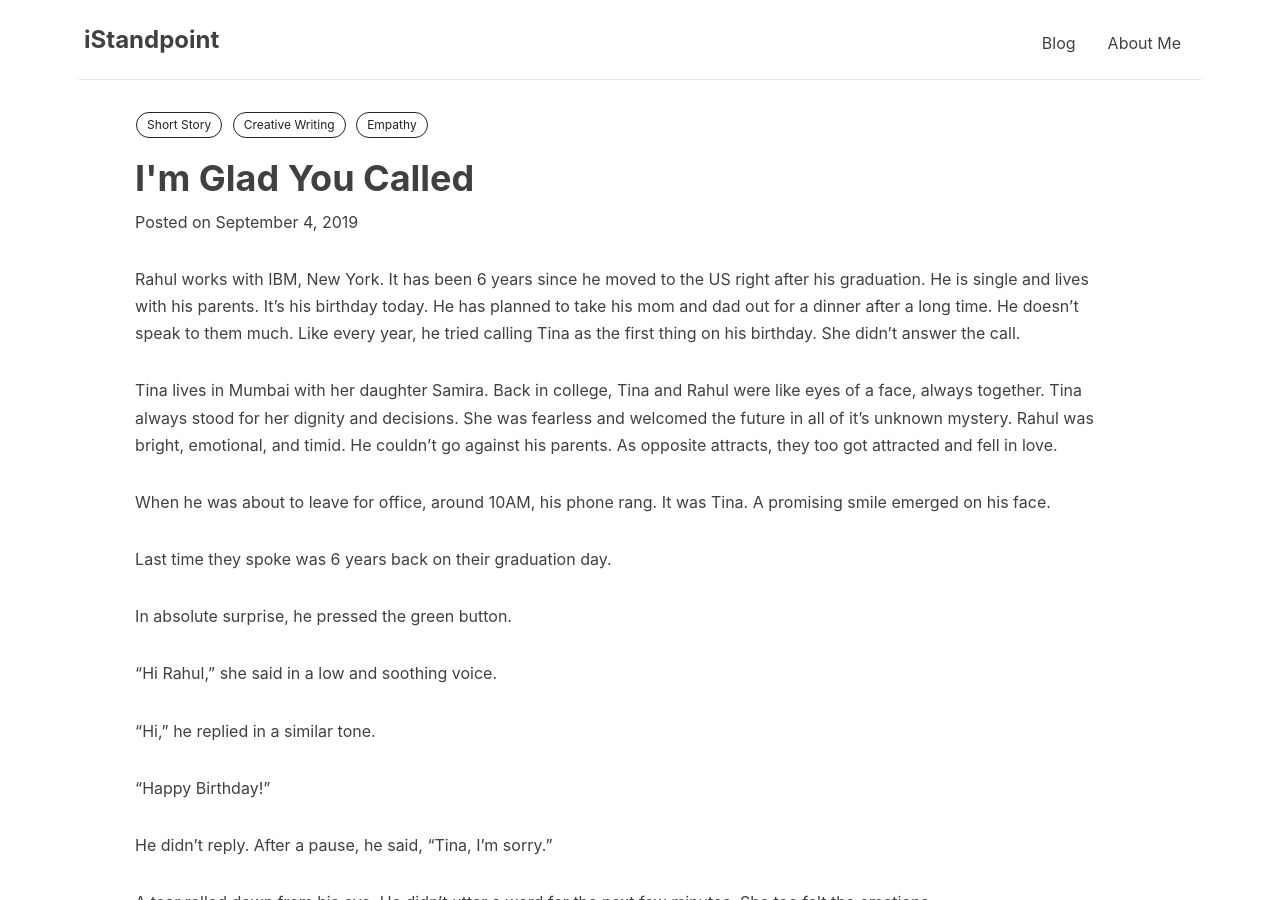
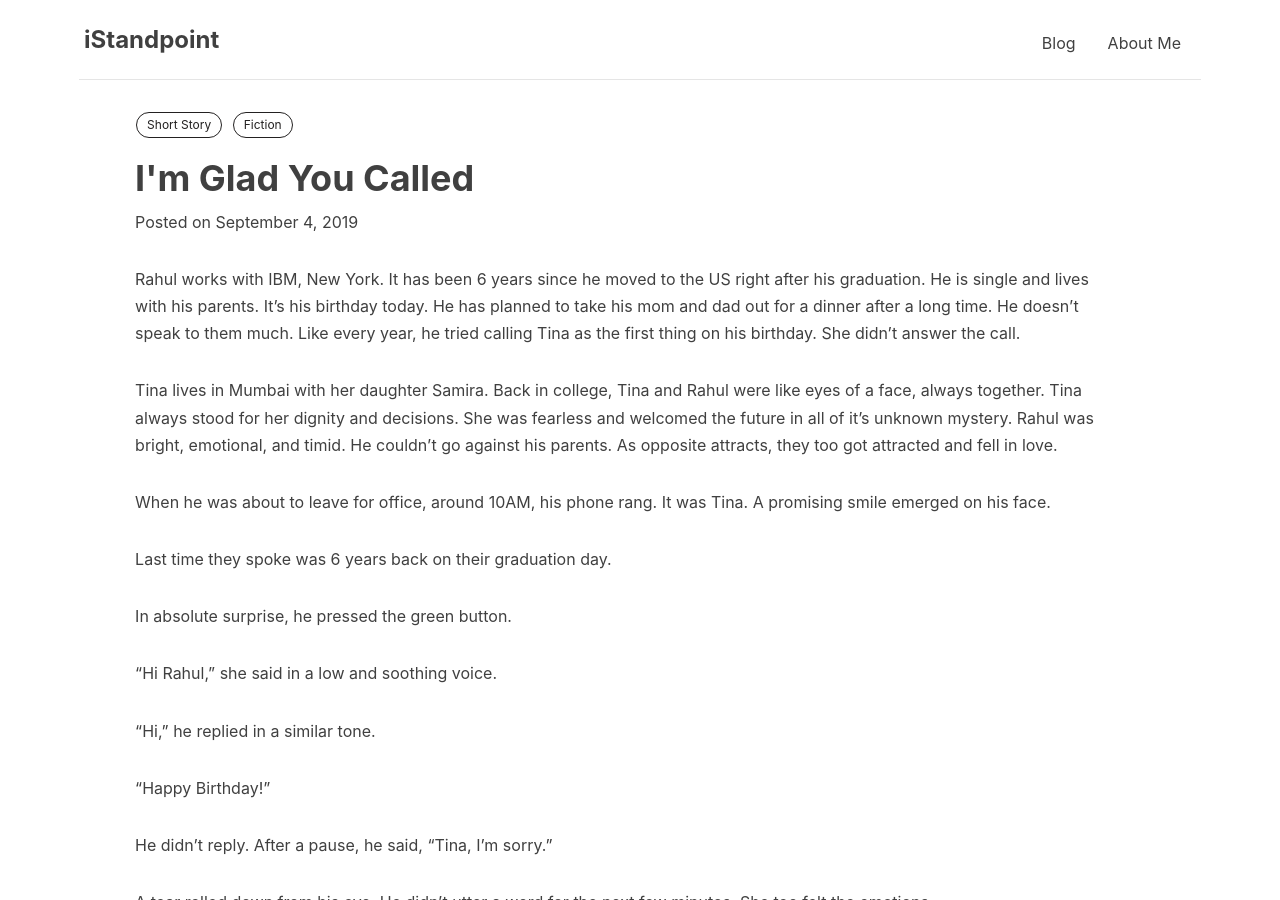
Before and after one commit to gargsaar/singlepage_website_ni, a Jekyll site: the page built from _posts/2019-09-04-i-am-glad-you-called.markdown, in a window 1280 px wide and 900 px high. Built offline with Jekyll 4.4.1, drawn with Linux system fonts in a browser that asks for light colours; nearby versions of some CDN libraries; some of the changed text lies outside the part shown.

Commit message:
Update 2019-09-04-i-am-glad-you-called.markdown

```diff
--- a/_posts/2019-09-04-i-am-glad-you-called.markdown
+++ b/_posts/2019-09-04-i-am-glad-you-called.markdown
@@ -6,8 +6,7 @@ header-style: text
 lang: en
 tags:
   - Short Story
-  - Creative Writing
-  - Empathy
+  - Fiction
 ---
 Rahul works with IBM, New York. It has been 6 years since he moved to the US right after his graduation. He is single and lives with his parents. It's his birthday today. He has planned to take his mom and dad out for a dinner after a long time. He doesn't speak to them much. Like every year, he tried calling Tina as the first thing on his birthday. She didn't answer the call.
 
```
